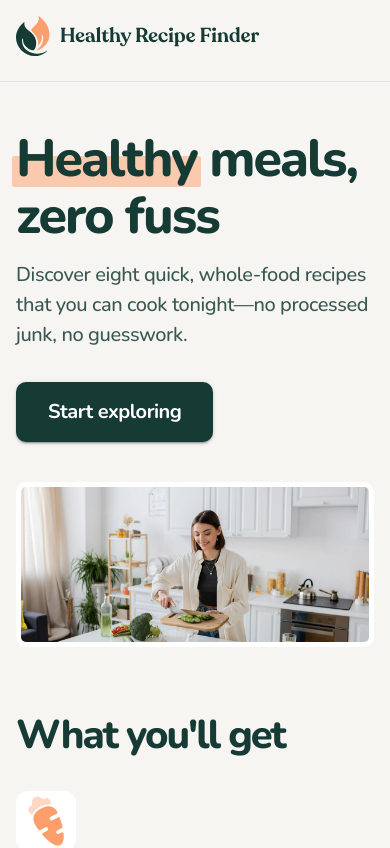
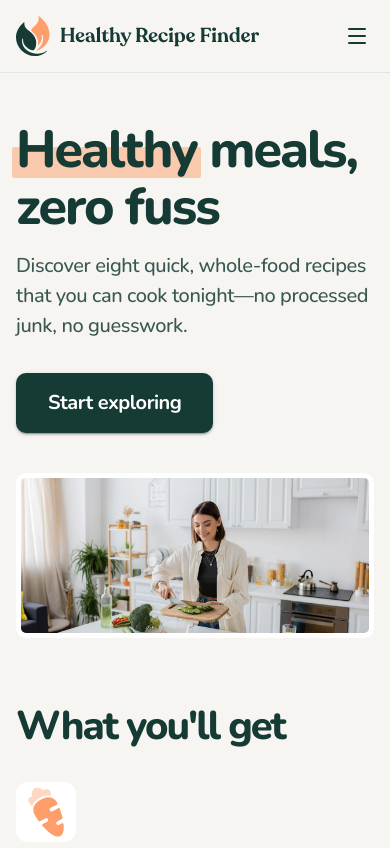
Before and after one commit to haipinggong/recipe-finder, a React (Vite) app: page / in a window 390 px wide. Shown: the top 848 px of the page. Built offline with nearby package versions, Linux system fonts and the light colour scheme.

Commit message:
Add drawer

```diff
--- a/src/App.tsx
+++ b/src/App.tsx
@@ -3,7 +3,7 @@ import { About } from "./pages/About/About";
 import { Recipes } from "./pages/Recipes/Recipes";
 import { Header } from "./components/Header/Header";
 import { Footer } from "./components/Footer/Footer";
-import { Routes, Route } from "react-router-dom";
+import { Routes, Route, Navigate } from "react-router-dom";
 import { RecipeDetail } from "./pages/RecipeDetail/RecipeDetail";
 
 function App() {
@@ -12,6 +12,7 @@ function App() {
       <Header />
       <Routes>
         <Route path="/" element={<Home />} />
+        <Route path="/home" element={<Navigate to="/" replace />} />
         <Route path="/about" element={<About />} />
         <Route path="/recipes" element={<Recipes />} />
         <Route path="/recipe/:slug" element={<RecipeDetail />} />
--- a/src/components/Header/Header.styles.ts
+++ b/src/components/Header/Header.styles.ts
@@ -4,14 +4,14 @@ export const styles: Record<string, SxProps<Theme>> = {
   container: (theme: Theme) => ({
     padding: 2,
     borderBottom: "1px solid #E0E6E3",
+    display: "flex",
+    justifyContent: "space-between",
+    alignItems: "center",
     [theme.breakpoints.up("sm")]: {
       padding: theme.spacing(4, 4, 2.5, 4),
     },
     [theme.breakpoints.up("md")]: {
       padding: theme.spacing(2.5, 7.5),
-      display: "flex",
-      justifyContent: "space-between",
-      alignItems: "center",
     },
   }),
 };
--- a/src/components/Header/Header.tsx
+++ b/src/components/Header/Header.tsx
@@ -1,11 +1,60 @@
-import { Box } from "@mui/material";
+import {
+  Box,
+  useTheme,
+  useMediaQuery,
+  IconButton,
+  Drawer,
+  List,
+  ListItem,
+  ListItemButton,
+  ListItemText,
+} from "@mui/material";
 import logo from "../../assets/images/logo.svg";
 import { styles } from "./Header.styles";
+import hamburgerMenuIcon from "../../assets/images/icon-hamburger-menu.svg";
+import { useState } from "react";
 
 export const Header = () => {
+  const [openMenu, setOpenMenu] = useState(false);
+
+  const theme = useTheme();
+  const isMobile = useMediaQuery(theme.breakpoints.down("sm"));
+
+  console.log(openMenu);
+
+  const toggleDrawer = (newOpen: boolean) => () => {
+    setOpenMenu(newOpen);
+  };
+
   return (
     <Box component="header" sx={styles.container}>
       <Box component="img" src={logo} alt="logo" />
+      {isMobile && (
+        <IconButton onClick={toggleDrawer(true)}>
+          <Box component="img" src={hamburgerMenuIcon} alt="hamburger menu" />
+        </IconButton>
+      )}
+      <Drawer open={openMenu} onClose={toggleDrawer(false)} anchor="right">
+        <Box
+          sx={{ width: 250 }}
+          role="presentation"
+          onClick={toggleDrawer(false)}
+        >
+          <List>
+            {["Home", "About", "Recipes"].map((text) => (
+              <ListItem key={text}>
+                <ListItemButton
+                  component="a"
+                  href={`/${text.toLowerCase()}`}
+                  onClick={toggleDrawer(false)}
+                >
+                  <ListItemText primary={text} />
+                </ListItemButton>
+              </ListItem>
+            ))}
+          </List>
+        </Box>
+      </Drawer>
     </Box>
   );
 };
```
